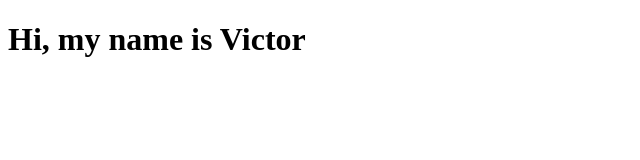
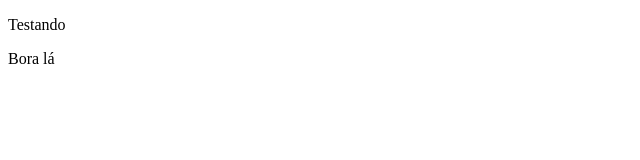
Before and after one commit to VictorDMN/Firts-Html, a plain HTML site: page index.html in a window 1280 px wide. Shown: the whole page, without its empty margins (0-640 px from the left). Drawn offline with Linux system fonts and the light colour scheme.

Commit message:
Novas Linhas

```diff
--- a/index.html
+++ b/index.html
@@ -7,6 +7,7 @@
     <title>First Document</title>
 </head>
 <body>
-    <h1>Hi, my name is Victor</h1>
+    <p>Testando<p>
+    <P>Bora lá</P>
 </body>
 </html>
```
